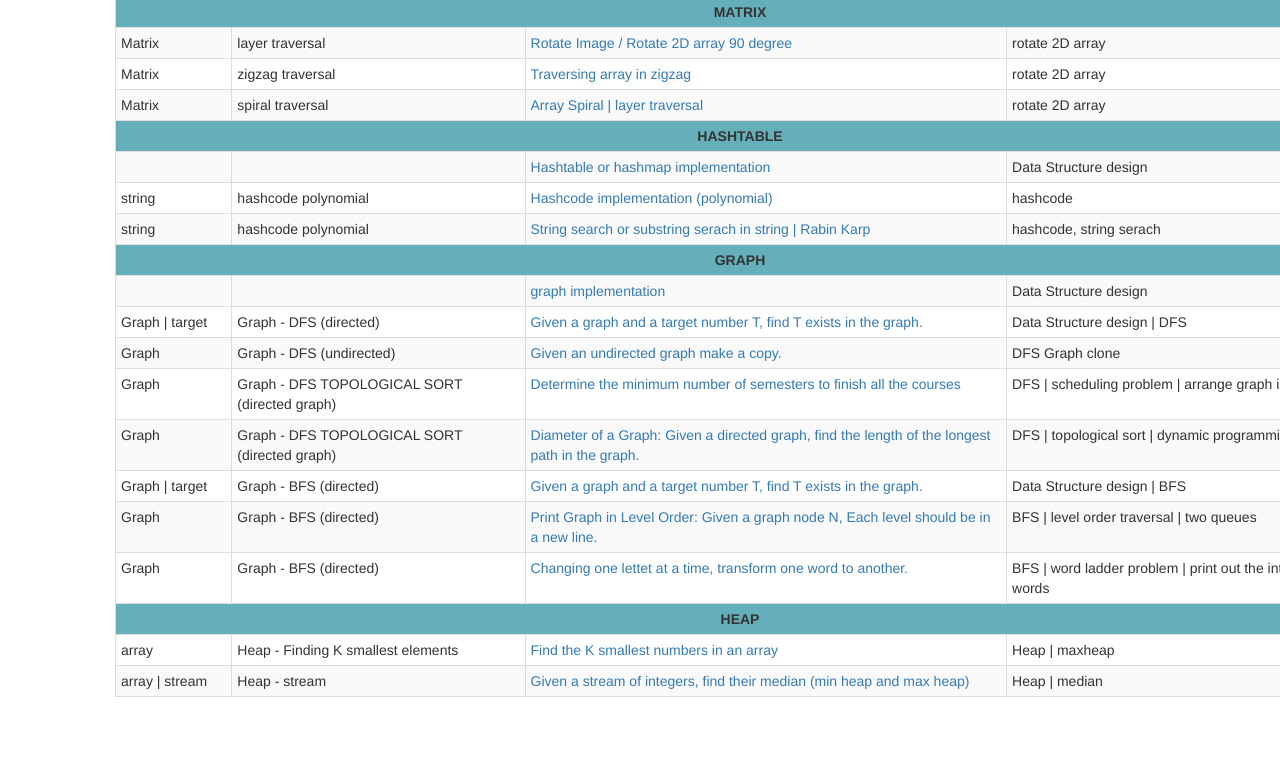
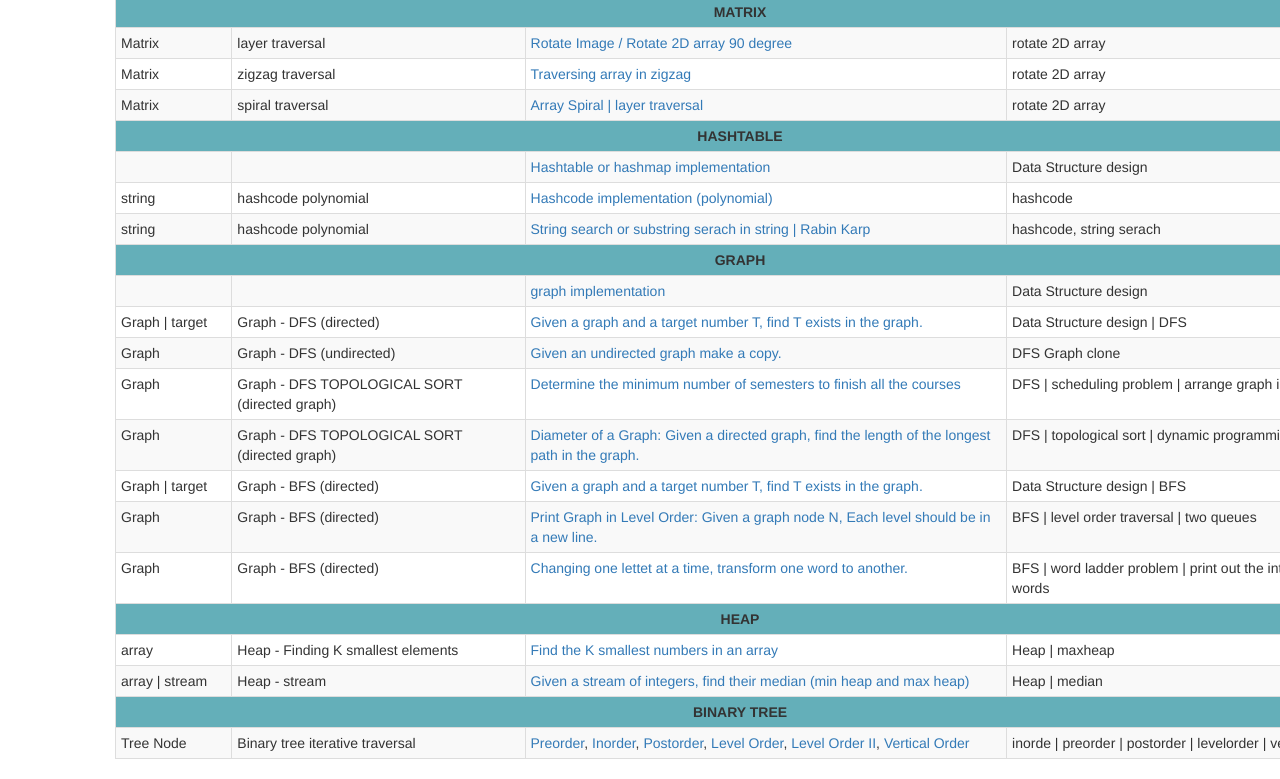
Before and after one commit to kaushal40/Python-Data-Structure, a plain HTML site: page index.html in a window 1280 px wide. Shown: the part 2245-3024 px from the top of the page. Before the commit the page ends 2962 px from the top, so only its background shows below. Drawn offline with nearby package versions, Linux system fonts and the light colour scheme.

```diff
--- a/index.html
+++ b/index.html
@@ -30,7 +30,8 @@
         <option>Pair</option>
         <option>Stream</option>
         <option>Graph</option>
-        <option>time interva</option>
+        <option>time interval</option>
+        <option>tree node</option>
     </select>
     <select class="selectpicker" id="algoTech" data-max-options="2" title="Algo-Technique">
         <option></option>
@@ -66,6 +67,7 @@
         <option>Graph - BFS (directed)</option>
         <option>Heap - Finding K smallest elements</option>
         <option>Heap - stream</option>
+        <option>Binary tree iterative traversal</option>
     </select>
     <select class="selectpicker" id="dataStructure" data-max-options="2" title="DataStructure">
         <option></option>
@@ -516,8 +518,17 @@
       </tr>
       <!-- Heap end-->
 
-
-
+      <!-- Binary Tree-->
+      <tr>
+        <td colspan="4" class="nosearch" style="background-color:rgb(100, 175, 185); text-align:center"><B>BINARY TREE</B></td>
+      </tr>
+      <tr>
+        <td>Tree Node</td>
+        <td>Binary tree iterative traversal</td>
+        <td><a href="https://www.programcreek.com/2012/12/leetcode-solution-for-binary-tree-preorder-traversal-in-java/">Preorder</a>, <a href="https://www.programcreek.com/2012/12/leetcode-solution-of-binary-tree-inorder-traversal-in-java/">Inorder</a>, <a href="https://www.programcreek.com/2012/12/leetcode-solution-of-iterative-binary-tree-postorder-traversal-in-java/">Postorder</a>, <a href="https://www.programcreek.com/2014/04/leetcode-binary-tree-level-order-traversal-java/">Level Order</a>, <a href="https://www.programcreek.com/2014/04/leetcode-binary-tree-level-order-traversal-ii-java/"> Level Order II</a>, <a href="https://www.programcreek.com/2014/04/leetcode-binary-tree-vertical-order-traversal-java/">Vertical Order</a><br></td>
+        <td>inorde | preorder | postorder | levelorder | verticalorder</td>
+      </tr>
+      <!-- BINARY TREE END-->
 
     </tbody>
   </table>
```
